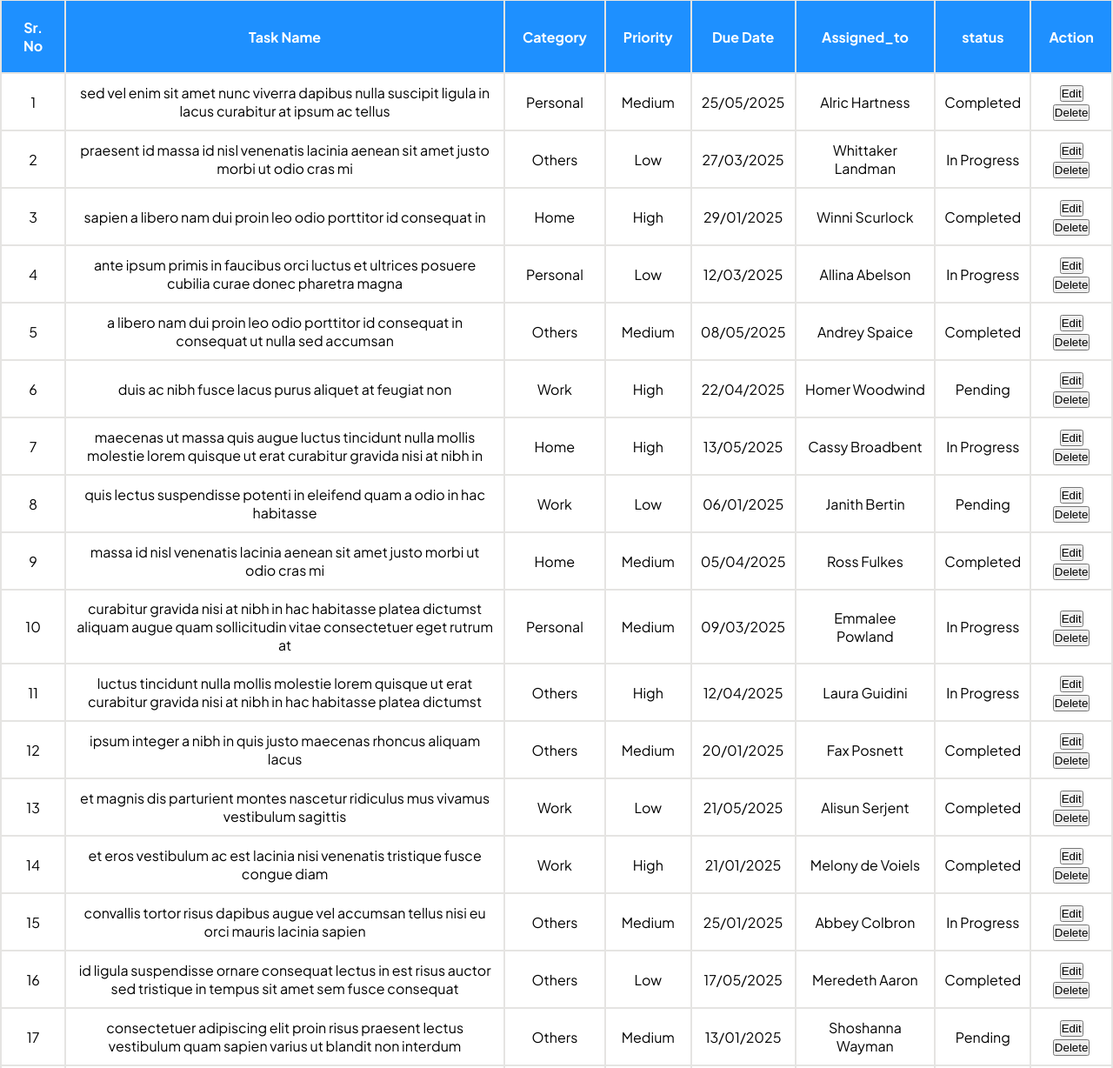
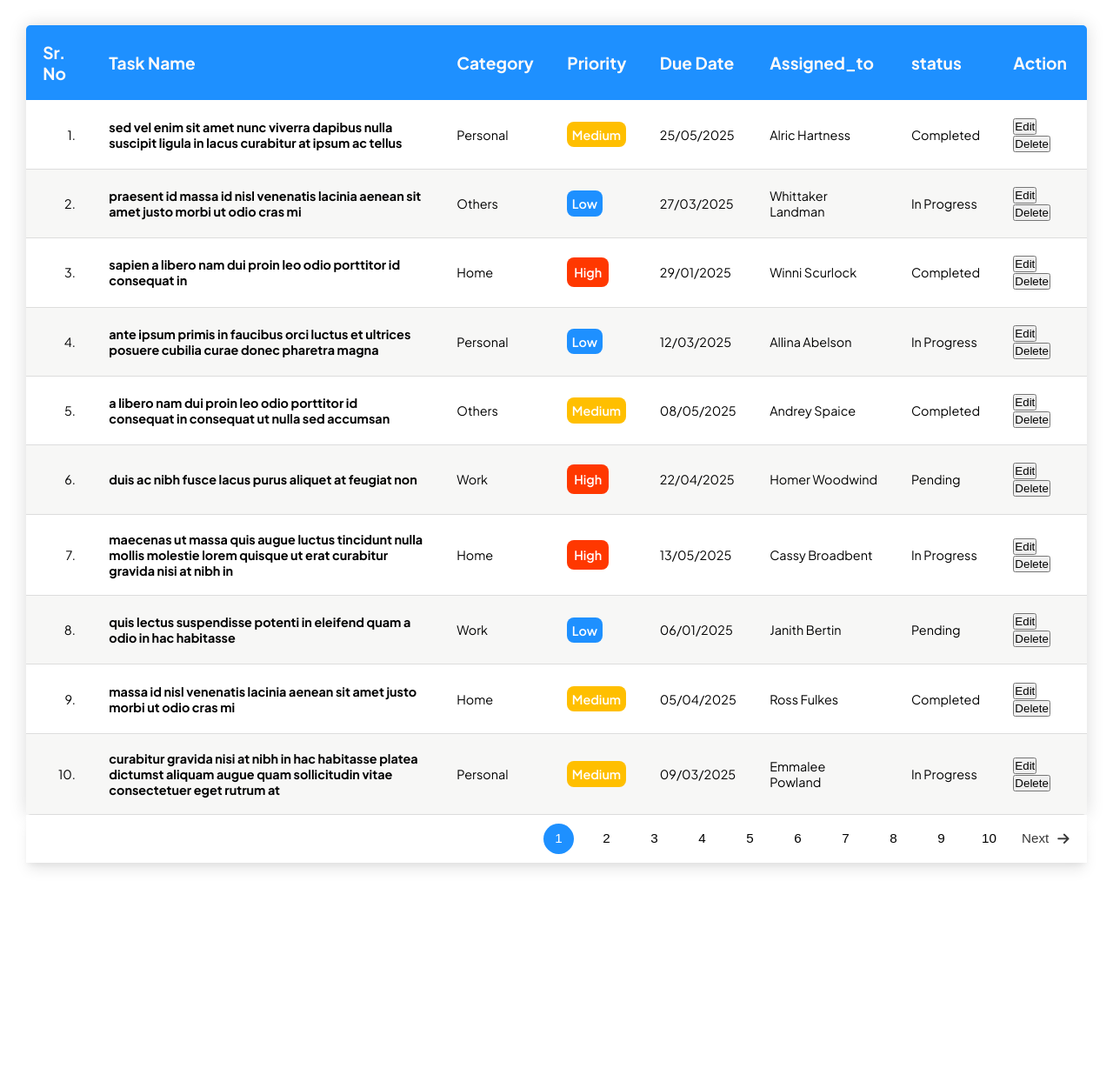
Before and after one commit to coder0898/organizr, a website built with Vite: page index.html in a window 1280 px wide. Shown: the part 1-1229 px from the top of the page at 87% size. After the commit the page ends 1023 px from the top, so only its background shows below. Built offline with nearby package versions, Linux system fonts and the light colour scheme.

Commit message:
pagination and styling table

```diff
--- a/index.html
+++ b/index.html
@@ -5,8 +5,16 @@
     <link rel="icon" type="image/svg+xml" href="/vite.svg" />
     <meta name="viewport" content="width=device-width, initial-scale=1.0" />
     <title>Vite App</title>
+    <link
+      rel="stylesheet"
+      href="https://cdnjs.cloudflare.com/ajax/libs/font-awesome/6.7.2/css/all.min.css"
+      integrity="sha512-Evv84Mr4kqVGRNSgIGL/F/aIDqQb7xQ2vcrdIwxfjThSH8CSR7PBEakCr51Ck+w+/U6swU2Im1vVX0SVk9ABhg=="
+      crossorigin="anonymous"
+      referrerpolicy="no-referrer"
+    />
   </head>
   <body>
+    <div class="table-container">
       <table>
         <thead>
           <tr>
@@ -22,6 +30,12 @@
         </thead>
         <tbody id="tableData"></tbody>
       </table>
+      <div class="table-footer">
+        <div class="pagination">
+          <div class="page-buttons" id="paginationList"></div>
+        </div>
+      </div>
+    </div>
     <script type="module" src="/src/main.js"></script>
   </body>
 </html>
--- a/src/main.js
+++ b/src/main.js
@@ -1,8 +1,12 @@
 import "./style.css";
 
 const tableData = document.getElementById("tableData");
+const paginationList = document.getElementById("paginationList");
 
 let fetchData = [];
+let currentPage = 1;
+let rowsPerPage = 10;
+let totalPages = 0;
 
 async function getJSONData() {
   try {
@@ -11,6 +15,7 @@ async function getJSONData() {
     fetchData = await res.json();
     // console.log(fetchData);
     displayData();
+    renderPagination();
   } catch (error) {
     console.error("Error fetching data:", error);
     tableData.innerHTML = "<tr><td colspan='8'>Failed to load data.</td></tr>";
@@ -19,18 +24,22 @@ async function getJSONData() {
 
 function displayData() {
   tableData.innerHTML = ""; // Clear existing data
+  const start = (currentPage - 1) * rowsPerPage;
+  const end = start + rowsPerPage;
+  const pageData = fetchData.slice(start, end);
 
-  fetchData.forEach((data, index) => {
+  pageData.forEach((data, index) => {
     const { task_name, category, priority, due_date, assigned_to, status } =
       data;
-
     // Create row
     const row = document.createElement("tr");
     row.innerHTML = `
-      <td>${index + 1}</td>
+      <td>${index + 1}.</td>
       <td>${task_name}</td>
       <td>${category}</td>
-      <td>${priority}</td>
+      <td><span ${
+        priority ? checkPriority(priority) : ""
+      }>${priority}</span></td>
       <td>${due_date}</td>
       <td>${assigned_to}</td>
       <td>${status}</td>
@@ -46,4 +55,58 @@ function displayData() {
   });
 }
 
+function checkPriority(priority) {
+  let condition = priority.toLowerCase();
+  if (condition == "high") {
+    return `class='high'`;
+  } else if (condition == "medium") {
+    return `class='medium'`;
+  } else {
+    return `class='low'`;
+  }
+}
+
+function renderPagination() {
+  // Calculate total pages each time for safety, in case data changes
+  totalPages = Math.ceil(fetchData.length / rowsPerPage);
+  paginationList.innerHTML = ""; // Clear previous buttons
+
+  // Previous button
+  if (currentPage > 1) {
+    const prevBtn = document.createElement("button");
+    prevBtn.innerHTML = `<i class="fa-solid fa-arrow-left"></i> Prev`;
+    prevBtn.className = "btn-prev";
+    prevBtn.addEventListener("click", () => changePage(currentPage - 1));
+    paginationList.appendChild(prevBtn);
+  }
+
+  // Page number buttons
+  for (let i = 1; i <= totalPages; i++) {
+    const pageButton = document.createElement("button");
+    pageButton.innerText = i;
+    if (i === currentPage) {
+      pageButton.disabled = true;
+      pageButton.classList.add("active");
+    }
+    pageButton.addEventListener("click", () => changePage(i));
+    paginationList.appendChild(pageButton);
+  }
+
+  // Next button
+  if (currentPage < totalPages) {
+    const nextBtn = document.createElement("button");
+    nextBtn.innerHTML = `Next <i class="fa-solid fa-arrow-right"></i>`;
+    nextBtn.className = "btn-next";
+    nextBtn.addEventListener("click", () => changePage(currentPage + 1));
+    paginationList.appendChild(nextBtn);
+  }
+}
+
+function changePage(page) {
+  if (page < 1 || page > totalPages) return; // Prevent invalid page numbers
+  currentPage = page;
+  displayData(); // Update table data
+  renderPagination(); // Update pagination controls
+}
+
 window.addEventListener("DOMContentLoaded", getJSONData);
--- a/src/style.css
+++ b/src/style.css
@@ -1,35 +1,160 @@
 @import url('https://fonts.googleapis.com/css2?family=Plus+Jakarta+Sans:ital,wght@0,200..800;1,200..800&display=swap');
-*{
+
+* {
   margin: 0;
   padding: 0;
   box-sizing: border-box;
 }
 
-:root{
-  --table-head:#1E90FF;
-  --border-color:#E5E4E2;
+:root {
+  --table-head: #1E90FF;
+  --border-color: #E5E4E2;
+  --medium-color:#FFBF00;
+  --high-color:#FF3800;
 }
 
-body{
+body {
   display: flex;
   justify-content: center;
   align-items: center;
   font-family: "Plus Jakarta Sans", sans-serif;
 }
 
-table,tr,th,td{
-  border-collapse: collapse;
-  border: 2px solid var(--border-color);
+.table-container {
+  padding: 30px;
 }
 
-th{
-  background-color: var(--table-head);
-  padding: 20px;
-  color: #fff;
-  text-align: center;
+table {
+  width: 100%;
+  min-width: 400px;
+  border-collapse: collapse;
+  font-size: 0.9em;
+  border-radius: 5px;
+  overflow: hidden;
+  box-shadow: 0 0 20px rgba(0, 0, 0, 0.15);
 }
 
-td{
-  padding: 10px;
+th, td {
+  padding: 1.2rem;
+}
+
+th {
+  background-color: var(--table-head);
+  color: #FFFAFA;
+  font-size: 1.2rem;
+  font-weight: bold;
+  text-align: left;
+}
+
+th:nth-child(2) {
+  width: 400px;
+}
+
+td:nth-child(1) {
+  text-align: right;
+}
+
+tbody tr {
+  border-bottom: 1px solid #ddd;
+}
+
+tr:nth-of-type(2n) {
+  background-color: rgba(229, 228, 226, 0.3);
+}
+
+td:nth-of-type(2){
+  font-weight: 700;
+}
+
+.table-footer {
+  background-color: #fff;
+  box-shadow:
+    rgba(0, 0, 0, 0.1) 0px 10px 15px -3px,
+    rgba(0, 0, 0, 0.05) 0px 4px 6px -2px;
+}
+
+.pagination {
+  display: flex;
+  justify-content: flex-end;
+  align-items: center;
+  gap: 20px;
+  padding: 10px 40px;
+}
+
+.page-buttons {
+  display: flex;
+  align-items: center;
+  list-style: none;
+  gap: 20px;
+}
+
+.page-buttons button {
+  width: 35px;
+  height: 35px;
+  border-radius: 50%;
+  font-size: 0.95rem;
+  font-weight: 500;
+  line-height: 2;
   text-align: center;
+  cursor: pointer;
+  background: transparent;
+  border: none;
+  outline: none;
 }
+
+.page-buttons button.active {
+  color: #fff;
+  background-color: var(--table-head);
+}
+
+.btn-prev, .btn-next {
+  display: inline-flex;
+  align-items: center;
+  font-size: 1.1rem;
+  font-weight: 500;
+  color: #383838;
+  background: transparent;
+  border: none;
+  outline: none;
+  cursor: pointer;
+}
+
+.btn-prev i {
+  margin-right: 10px;
+}
+
+.btn-next i {
+  margin-left: 10px;
+}
+
+/* badge */
+
+.low{
+  width: 100%;
+  padding: .35rem;
+  background-color: var(--table-head);
+  border-radius: .5rem;
+  text-align: center;
+  color: #fff;
+  font-weight: 600;
+}
+
+.medium{
+  width: 100%;
+  padding: .35rem;
+  background-color: var(--medium-color);
+  border-radius: .5rem;
+  text-align: center;
+  color: #fff;
+  font-weight: 600;
+}
+
+.high{
+  width: 450px;
+  padding: .5rem;
+  background-color: var(--high-color);
+  border-radius: .5rem;
+  text-align: center;
+  color: #fff;
+  font-weight: 600;
+}
```
Lines whose indentation alone changed are shown as unchanged.
